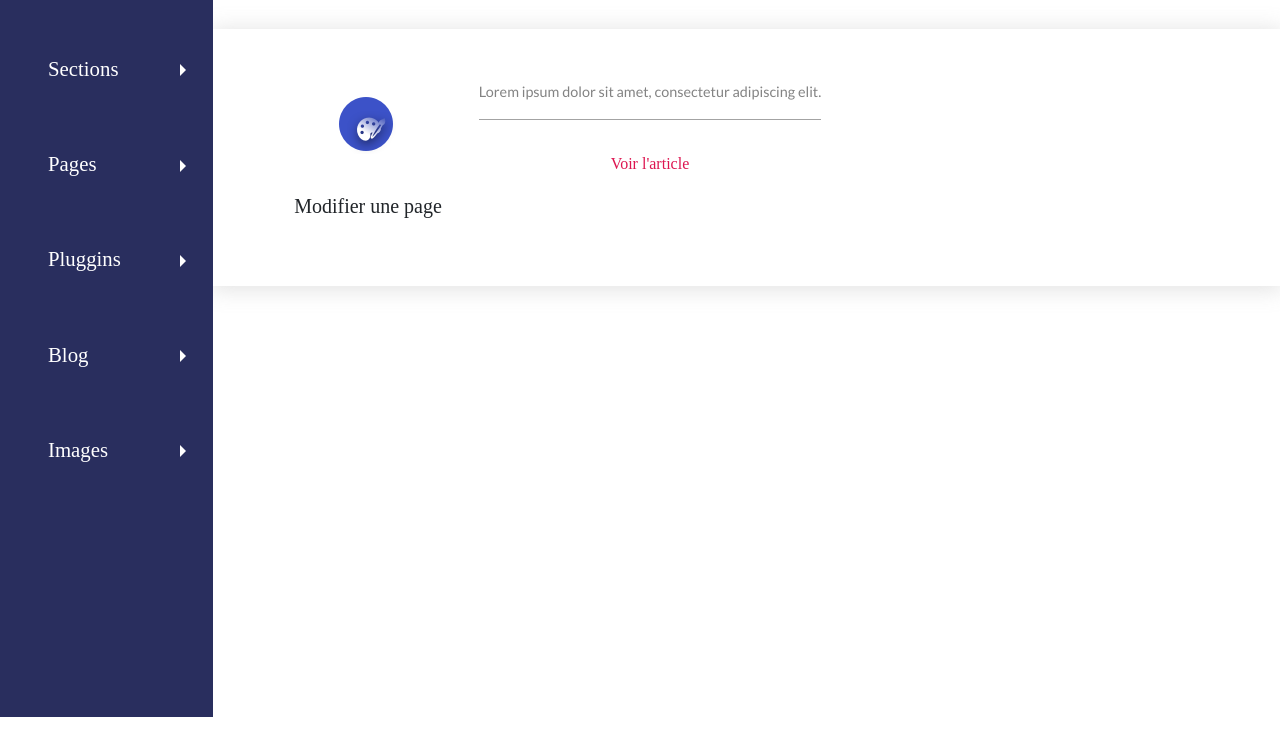
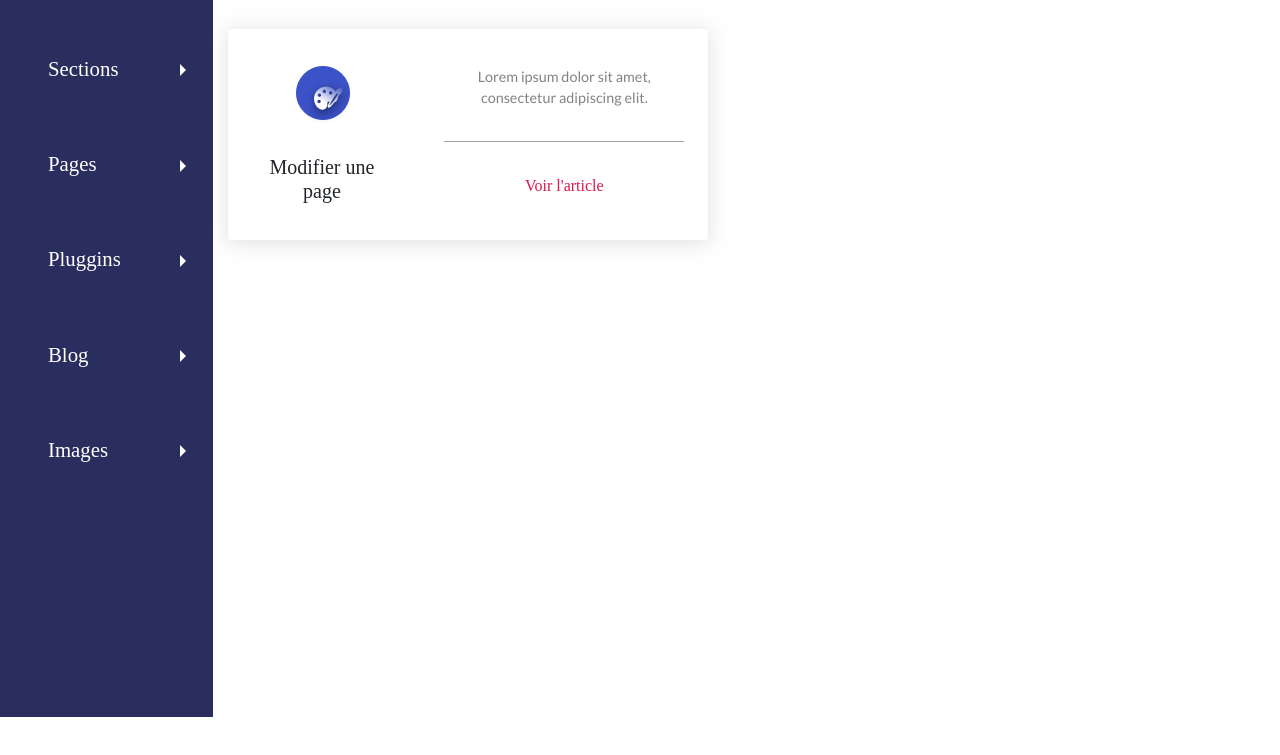
Before and after one commit to fargeca/test, a website: page articles.html in a window 1280 px wide. Shown: the part 83-838 px from the top of the page. Drawn offline with nearby package versions, Linux system fonts and the light colour scheme.

Commit message:
card horizontal

```diff
--- a/articles.html
+++ b/articles.html
@@ -40,7 +40,8 @@
                         </li>
 
                         <li class="sidebar__item">
-              <a class="sidebar__nav-item" href="#sectionsSubmenu" data-toggle="collapse" aria-expanded="false">
+                            <a class="sidebar__nav-item" href="#sectionsSubmenu" data-toggle="collapse"
+                                aria-expanded="false">
                                 Sections
                             </a>
                             <ul class="menu-content collapse" id="sectionsSubmenu">
@@ -55,7 +56,8 @@
 
 
                         <li class="sidebar__item">
-              <a class="sidebar__nav-item" href="#pagesSubmenu" data-toggle="collapse" aria-expanded="false">
+                            <a class="sidebar__nav-item" href="#pagesSubmenu" data-toggle="collapse"
+                                aria-expanded="false">
                                 Pages
                             </a>
                             <ul class="menu-content collapse" id="pagesSubmenu">
@@ -72,7 +74,8 @@
                         </li>
 
                         <li class="sidebar__item">
-              <a class="sidebar__nav-item" href="#plugginsSubmenu" data-toggle="collapse" aria-expanded="false">
+                            <a class="sidebar__nav-item" href="#plugginsSubmenu" data-toggle="collapse"
+                                aria-expanded="false">
                                 Pluggins
                             </a>
                             <ul class="menu-content collapse" id="plugginsSubmenu">
@@ -89,7 +92,8 @@
                         </li>
 
                         <li class="sidebar__item">
-              <a class="sidebar__nav-item" href="#blogSubmenu" data-toggle="collapse" aria-expanded="false">
+                            <a class="sidebar__nav-item" href="#blogSubmenu" data-toggle="collapse"
+                                aria-expanded="false">
                                 Blog
                             </a>
                             <ul class="menu-content collapse" id="blogSubmenu">
@@ -100,7 +104,8 @@
                         </li>
 
                         <li class="sidebar__item">
-              <a class="sidebar__nav-item" href="#imagesSubmenu" data-toggle="collapse" aria-expanded="false">
+                            <a class="sidebar__nav-item" href="#imagesSubmenu" data-toggle="collapse"
+                                aria-expanded="false">
                                 Images
                             </a>
                             <ul class="menu-content collapse" id="imagesSubmenu">
@@ -126,6 +131,7 @@
                     </nav>
                 </div>
 
+                <div class="container">
                 <div class="content">
                     <div class="card--horizontal ">
                         <div class="card-body ">
@@ -139,10 +145,13 @@
                             </div>
 
                             <div class="part-2">
-                  <p class="card-text  d-flex justify-content-center text-align-center">Lorem ipsum dolor sit amet, consectetur adipiscing elit. </p>
+                                <p class="card-text  d-flex justify-content-center text-align-center">Lorem ipsum dolor
+                                    sit amet, consectetur adipiscing elit. </p>
                                 <hr>
                                 <div class="card-link  d-flex justify-content-center text-align-center">
                                     <a class="link-secondary" href="#">Voir l'article</a>
+                                </div>
+                            </div>
                         </div>
                     </div>
                 </div>
@@ -156,4 +165,5 @@
 
 
 </body>
+
 </html>
--- a/scss/modules/_cards.scss
+++ b/scss/modules/_cards.scss
@@ -44,11 +44,13 @@
 
 
 .card--horizontal {
-    //@extend .card ;
-    padding: 2rem 3rem 2rem 3rem;
-    //max-width: 40rem;
-    //max-height: 10rem;
+    @extend .card ;
+    // padding: 2rem 3rem 2rem 3rem;
+    padding: 1.3rem 1.5rem 1.3rem 1.5rem;
+    max-width: 30rem;
+    //max-heigh5: 20rem;
     text-align: center;
+    background-color: white;
     box-shadow: 0 2px 20px 2px rgba(163,163,163,0.30);
 
 
@@ -56,11 +58,6 @@
         box-shadow: 0 2px 20px 2px rgba(58, 58, 58, 0.3);
     }
 
-    .card-body {
-        font-family: $font-primary;
-        display: flex;
-        align-items: flex-start;
-    }
 
 
 
@@ -70,7 +67,7 @@
         //float: left;
         //position: relative;
         //left:0;
-        margin: 0rem 2rem 0rem 0.5rem;
+        margin: 0rem 3.5rem 0rem 0.5rem;
         padding: 0;
 
     }
@@ -79,25 +76,29 @@
        // @extend .col-2;
         //display: inline;
         //float: right;
-        margin: 2rem 1rem 0rem 2rem;
         margin: 0;
         padding: 0;
+        max-width: 15rem;
     }
 
 
+    .card-body {
+        font-family: $font-primary;
+        display: flex;
+        align-items: flex-start;
+    }
 
     .card-image {
-        margin: 1rem 0rem 0.5rem 0rem;
+        margin: 1rem 0rem 1rem 0rem;
 
     }
 
-    .card-body {
-    }
     .card-title {
-        margin: 2rem 0.3rem 1rem 0.3rem;
+        margin: 1rem 0.3rem 1rem 0rem;
     }
 
     .card-text {
+        margin: 1rem 0rem 2rem 0rem;
         font-size: 0.9rem;
         //font-family: Helvetica;
         color: #838383;
```
Also changed, not shown: index.html (+2 -2 lines), css/style.min.css, 1 other file. Lines whose indentation alone changed are shown as unchanged.
